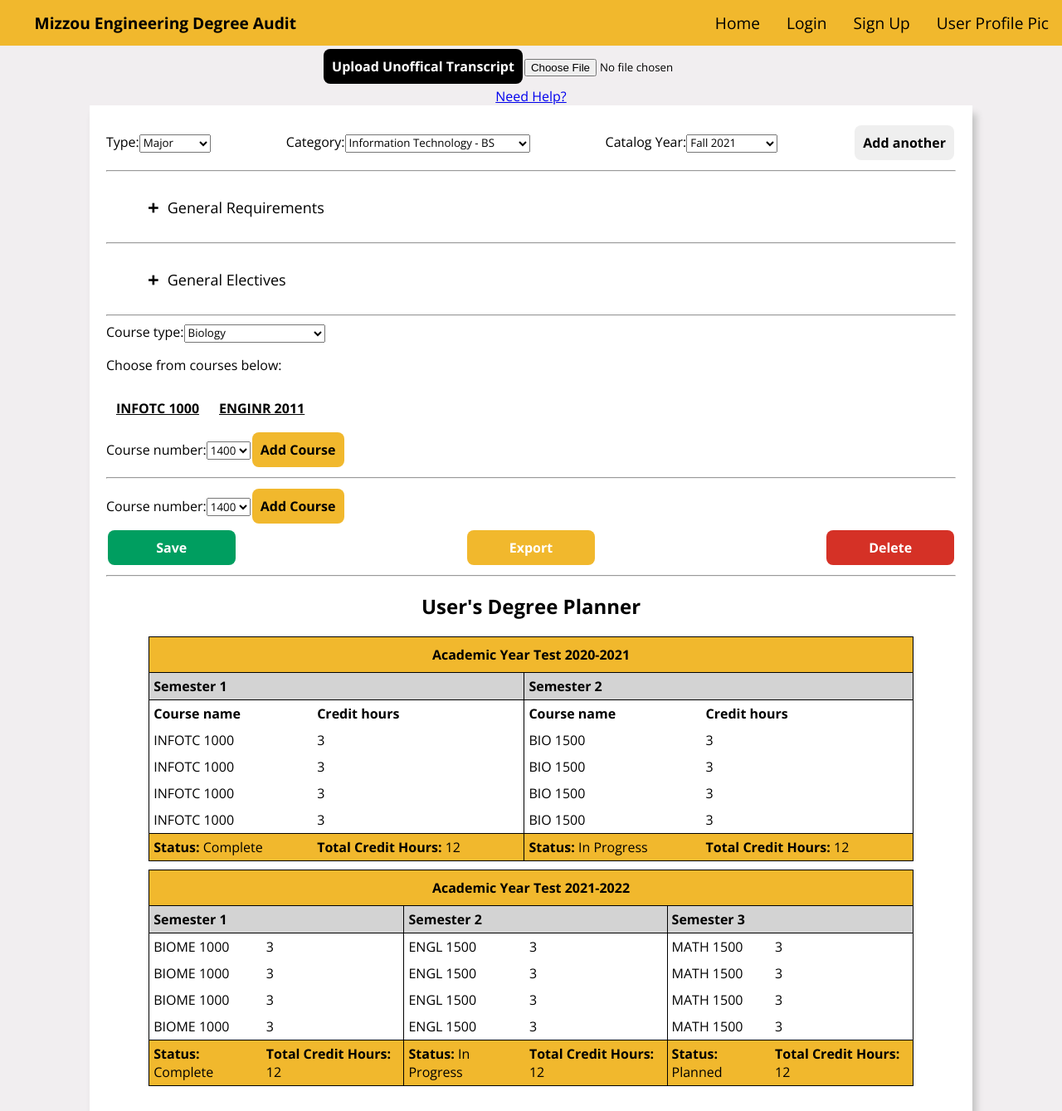
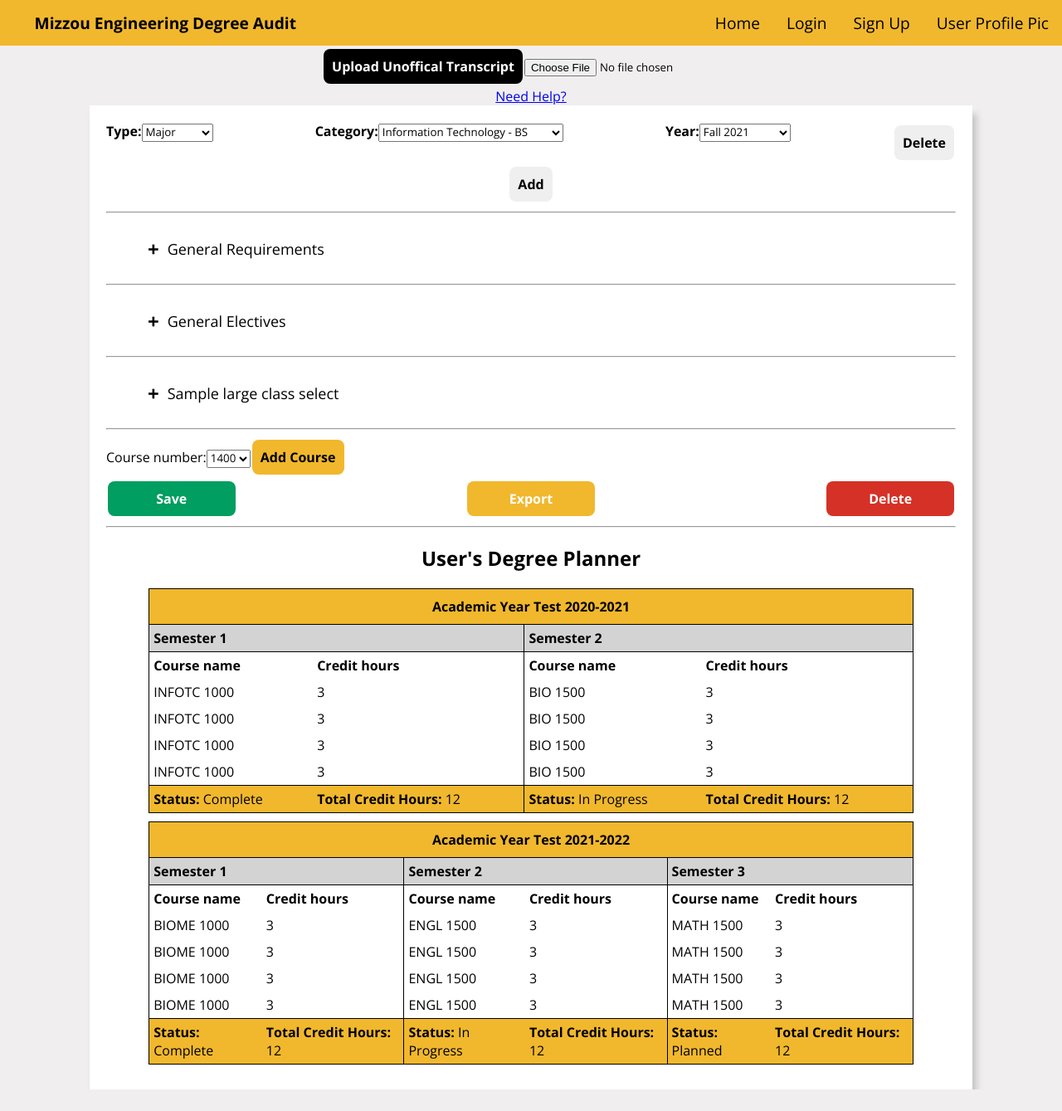
Before and after one commit to pkanGitHub/degree-audit-planner, a React (Create React App) app: page /audit in a window 1280 px wide. Shown: the whole page at 83% size. After the commit the page ends 1313 px from the top, so only its background shows below. Built offline with nearby package versions, Linux system fonts and the light colour scheme.

Commit message:
worked on adding fields

```diff
--- a/src/components/requiredChoice.jsx
+++ b/src/components/requiredChoice.jsx
@@ -19,7 +19,7 @@ const RequiredChoice = ({key, classId, creditHours, preReq, removeClass}) => {
                         Credits: {creditHours}
                     </td>
                     <td>
-                    <select className="requiredCourseSelect">
+                    <select className="requiredCourseSelect" name="progressSelect">
                         <option value='taken'>Taken</option>
                         <option value='IP'>In Progress</option>
                         <option value='planned'>Planned</option>
--- a/src/pages/audit.jsx
+++ b/src/pages/audit.jsx
@@ -2,7 +2,7 @@ import "../styles/audit.css";
 import RequiredChoice from "../components/requiredChoice";
 import RequiredCourse from "../components/requiredCourse";
 import ClassInfo from "../components/classInfoPopup";
-import { useState } from "react";
+import { useState, useTransition } from "react";
 
 const Audit = () => {
     const [selectCourseType, setCourseType] = useState('');
@@ -61,6 +61,51 @@ const Audit = () => {
 
     const popupClasses = [{className: "INFOTC 1000", classTitle: " Introduction to Information Technology", classDescript: "Introduction to Information Technology introduces the field of Information Technology including foundation experiences and knowledge, the history of digital technologies, emphasis areas in the  program, software engineering, computer networks and the internet, web development, current trends  in technology, career opportunities, and ethical/social issues. Students participate in activities  that introduce students to digital media, digital systems, and software engineering. Students learn to use distributed version control systems and how to work on collaborative teams.", creditHours: "3", preReq: "N/A", lastOffered: "Fall 2023"}, {className: "ENGINR 2011", classTitle: "Engineering Leadership and Strategic Communication", classDescript: "This course is inspired by the experience and writings of CEO and world-renowned leader David Novak. It is designed to introduce engineering students to the concepts, theory, and practice of engineering leadership. Topics include; effective written and oral communications, presentations, engineering leadership characteristics, individual differences and self-awareness, and developing and building teams. Graded on A-F basis only.", creditHours: "3", preReq: "N/A", lastOffered: "Fall 2023"}];
 
+    // testing add function! this is applied to the mass select, will need to get this to work on the top and other select course
+    const inputArr = [
+        {
+          id: 1,
+          value: ""
+        }
+    ];
+
+    const [arr, setArr] = useState(inputArr);
+
+    const addInput = () => {
+    setArr(s => {
+        return [
+        ...s,
+        {
+            value: ""
+        }
+        ];
+    });
+    };
+
+    const handleAddChange = e => {
+    e.preventDefault();
+
+    const index = e.target.id;
+    setArr(s => {
+        const newArr = s.slice();
+        newArr[index].value = e.target.value;
+
+        return newArr;
+    });
+    };
+
+    const [enrollFields, setEnrollFields] = useState([{type: "", category: "", year: ""}])
+    const addEnrollFields = () => {
+        let newField = {type: "", category: "", year: ""}
+        setEnrollFields([...enrollFields, newField])
+    }
+
+    const removeEnrollFields = (index) =>{
+        let data = [...enrollFields]
+        data.splice(index, 1)
+        setEnrollFields(data)
+    }
+
 
     return (
         <body id="fullpage">
@@ -73,32 +118,39 @@ const Audit = () => {
             <div id='contents'>
 
                 <div id="audit">
-                    <div id='enrollmentSelection'>
+
+                    <div id="enrollmentSelection">
                         {/* https://www.youtube.com/watch?v=XtS14dXwvwE */}
+                        {enrollFields.map((input, index) => {
+                            return(
+                                <div key={index} id="addedSectionEnroll">
                                     <label>
                                         Type:
-                            <select name="type" onChange={handleTypeChange}>
+                                        <select name='type' onChange={handleTypeChange}>
                                             {typeOptions.map((typeOptions) => (
                                             <option value={typeOptions}>{typeOptions}</option>))}
                                         </select>
                                     </label>
-
                                     <label>
                                         Category:
-                            <select name="type" onChange={handleCategoryChange}>
+                                        <select name='category' onChange={handleCategoryChange}>
                                             {Object.keys(category).map((key, index) =>
                                             <option value={key}>{category[key]}</option>)}
                                         </select>
                                     </label>
 
                                     <label>
-                        Catalog Year:
-                        <select name="type" onChange={handleTermChange}>
+                                        Year:
+                                        <select name='year' onChange={handleTermChange}>
                                             {Object.keys(term).map((key, index) =>
                                             <option value={key}>{term[key]}</option>)}
                                         </select>
                                     </label>
-                    <button>Add another</button>
+                                    <button onClick={removeEnrollFields}>Delete</button>
+                                </div>
+                            )
+                        })}
+                        <button onClick={addEnrollFields}>Add</button>
                     </div>
                     <hr/>
 
@@ -134,7 +186,11 @@ const Audit = () => {
                         </li>
                     </ul>
                     <hr/>
-
+                    <ul className="accordion">
+                        <li>
+                            <input type="checkbox" name="accordion" id="third" />
+                            <label id='genReqLabel' htmlFor="third">Sample large class select</label>
+                            <div className="classHistory">
                                 <div id='largeClassSelect'>
                                     <label>
                                         Course type:
@@ -144,6 +200,7 @@ const Audit = () => {
                                         </select>
                                     </label>
                                     {/* will want to find a way to pass information through to the pop up, will have to use query based on selection above*/}
+                                    {/* https://www.telerik.com/blogs/how-to-programmatically-add-input-fields-react-forms might want this later*/}
                                     <p>
                                         Choose from {selectCourseType} courses below:
                                     </p>
@@ -153,18 +210,35 @@ const Audit = () => {
                                         {popupClasses.map((key, index) => <ClassInfo key={index} className={key.className} classTitle={key.classTitle} classDescript={key.classDescript} creditHours={key.creditHours} preReq={key.preReq} lastOffered={key.lastOffered}/>)}
                                     </div>
 
+
+                                    {/* Need to make this where you get the information from thee choose course type and course number and then you submit this to the requiredChoice component */}
+
+                                    <div>
+                                        {/* right now, this only generates the add course property, will want this for the whole section */}
+                                        {arr.map((item, i) => {
+                                            return (
                                                 <label>
-                            Course number:
-                            <select id='chooseNumber' onChange={handleNumberSelect}>
+                                                    Course Number:
+                                                    <select
+                                                        onChange={handleAddChange}
+                                                        value={item.value}
+                                                        id={i}
+                                                    >
                                                         {courseNumber.map((courseNumber) => (
                                                         <option value={courseNumber}>{courseNumber}</option>))}
                                                     </select>
                                                 </label>
-                        {/* Need to make this where you get the information from thee choose course type and course number and then you submit this to the requiredChoice component */}
-                        <button id='addCourseButton'>Add Course</button>
+                                            );
+                                        })}
+
+                                        <button onClick={addInput} id='addCourseButton'>Add Course</button>
+                                    </div>
+                                </div>
+                            </div>
+                        </li>
+                    </ul>
 
 
-                    </div>
                     <hr/>
                     <div id='specifcElective'>
 
@@ -187,6 +261,8 @@ const Audit = () => {
                     </div>
                 </div>
                 <hr/>
+
+                {/* This is all hardcoded, will make it dynamic when we get test data */}
                 <div id='planner'>
                     <h2 id='userPlanner'>User's Degree Planner</h2>
                     <table id='twoSemesterPlan'>
@@ -256,6 +332,14 @@ const Audit = () => {
                             Semester 3
                             </td>
                         </tr>
+                        <tr className="courseTableInfo" id="tableDataHeading">
+                            <td>Course name</td>
+                            <td>Credit hours</td>
+                            <td>Course name</td>
+                            <td>Credit hours</td>
+                            <td>Course name</td>
+                            <td>Credit hours</td>
+                        </tr>
                         <tr className="courseTableInfo">
                             <td>BIOME 1000</td>
                             <td>3</td>
--- a/src/styles/audit.css
+++ b/src/styles/audit.css
@@ -16,8 +16,15 @@
     text-align: center;
     margin: auto;
     align-items: center;
+}
+
+#addedSectionEnroll{
     display: flex;
     justify-content: space-between;
+}
+
+#addedSectionEnroll label{
+    font-weight: bold;
 }
 
 
@@ -54,8 +61,6 @@ button{
     padding: 5px;
 
 }
-
-
 
 
 .courseTable {
@@ -163,7 +168,7 @@ body{
     text-align: center;
 }
 
-
+/* for drop down menu selection */
 
 .accordion{
     overflow: hidden;
```
Lines whose indentation alone changed are shown as unchanged.
